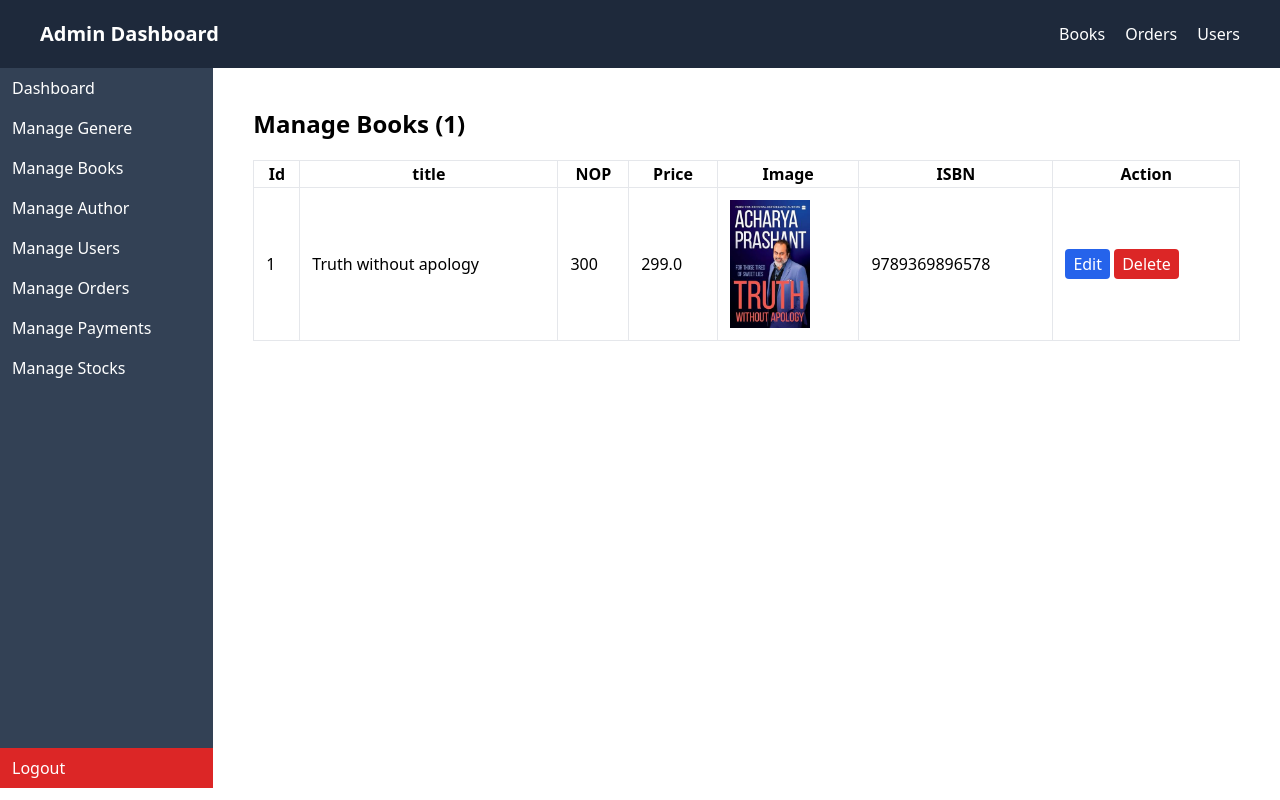
After one commit to sadique-cws/bookshop, a Django app: template bookshop/ecom/templates/admin/manage_book.html in a window 1280 px wide. The commit adds this page. Run offline with Django 5.2, Linux system fonts and the light colour scheme; the template is opened without the code that fills it: values that come from a table or form of the project are taken from there, others are empty; data comes from the database, SQL or seed files in the repository; some libraries are stand-ins or nearby versions.

Commit message:
Implement admin panel with management features for books, genres, and authors

```diff
--- a/bookshop/bookshop/urls.py
+++ b/bookshop/bookshop/urls.py
@@ -4,9 +4,17 @@ from django.urls import path
 from ecom.views import *
 from django.conf import settings
 from django.conf.urls.static import static
+from ecom.adminView import *
 
 urlpatterns = [
-    path('admin/', admin.site.urls),
+    path('superadmin/', admin.site.urls),
+    # admin pages
+    path("admin/", dashboard, name="admin_index"),
+    path("admin/genere", manageGenere, name="admin_manage_genere"),
+    path("admin/author", manageAuthor, name="admin_manage_author"),
+    path("admin/book", manageBooks, name="admin_manage_book"),
+
+    # homepage
     path("", homepage, name="homepage"),
     path("filter/", filter, name="filter"),
     path("book-view/",book_view, name="book_view")
--- /dev/null
+++ b/bookshop/ecom/templates/admin/admin_base.html
@@ -0,0 +1,40 @@
+<!DOCTYPE html>
+<html lang="en">
+<head>
+    <meta charset="UTF-8">
+    <meta name="viewport" content="width=device-width, initial-scale=1.0">
+    <title>Admin Panel | bookshop</title>
+    <script src="https://cdn.tailwindcss.com"></script>
+</head>
+<body>
+    {% include "admin/admin_header.html" %}
+
+    <div class="flex flex-1">
+        <div class="w-2/12">
+            <div class="bg-slate-700 h-[90vh] flex flex-col justify-between">
+                <div class="flex flex-col">
+                    <a href="" class="px-3 py-2 text-white hover:bg-black">Dashboard</a>
+                    <a href="{% url 'admin_manage_genere' %}" class="px-3 py-2 text-white hover:bg-black">Manage Genere</a>
+                    <a href="{% url 'admin_manage_book' %}" class="px-3 py-2 text-white hover:bg-black">Manage Books</a>
+                    <a href="{% url 'admin_manage_author' %}" class="px-3 py-2 text-white hover:bg-black">Manage Author</a>
+                    <a href="" class="px-3 py-2 text-white hover:bg-black">Manage Users</a>
+                    <a href="" class="px-3 py-2 text-white hover:bg-black">Manage Orders</a>
+                    <a href="" class="px-3 py-2 text-white hover:bg-black">Manage Payments</a>
+                    <a href="" class="px-3 py-2 text-white hover:bg-black">Manage Stocks</a>
+
+                </div>
+                <div class="flex flex-col">
+                    <a href="" class="px-3 py-2 w-full text-white hover:bg-red-900 bg-red-600">Logout</a>
+                </div>
+            </div>
+        </div>
+        <div class="w-10/12 p-10">
+            {%block content %}
+             {% endblock %}
+        </div>
+    </div>
+
+
+
+</body>
+</html>
--- /dev/null
+++ b/bookshop/ecom/templates/admin/admin_header.html
@@ -0,0 +1,8 @@
+    <div class="flex items-center space-x-4 justify-between px-10 py-5 bg-slate-800 text-white">
+        <a href="{% url 'admin_index' %}" class="text-xl font-bold">Admin Dashboard</a>
+        <nav class="space-x-4">
+            <a href="" class="">Books</a>
+            <a href="" class="">Orders</a>
+            <a href="" class="">Users</a>
+        </nav>
+    </div>
--- /dev/null
+++ b/bookshop/ecom/templates/admin/manage_book.html
@@ -0,0 +1,38 @@
+{% extends "admin/admin_base.html" %}
+
+{% block content %}
+    <div class="flex flex-1">
+        <div class="flex w-full flex-col">
+            <h2 class="space-y-3 font-semibold text-2xl ">Manage Books ({{books|length}})</h2>
+            <table class="w-full border mt-5">
+                <thead>
+                    <tr>
+                        <th class="border">Id</th>
+                        <th class="border">title</th>
+                        <th class="border">NOP</th>
+                        <th class="border">Price</th>
+                        <th class="border">Image</th>
+                        <th class="border">ISBN</th>
+                        <th class="border">Action</th>
+                    </tr>
+                </thead>
+                <tbody>
+                    {% for book in books %}
+                        <tr>
+                            <td class="border p-3">{{book.id}}</td>
+                            <td class="border p-3">{{book.title}}</td>
+                            <td class="border p-3">{{book.no_of_pages}}</td>
+                            <td class="border p-3">{{book.price}}</td>
+                            <td class="border p-3"><img src="{{book.cover_image.url}}" alt="" class="w-20"></td>
+                            <td class="border p-3">{{book.isbn}}</td>
+                            <td class="border p-3">
+                                <a href="" class="px-2 py-1 bg-blue-600 text-white rounded">Edit</a>
+                                <a href="" class="px-2 py-1 bg-red-600 text-white rounded">Delete</a>
+                            </td>
+                        </tr>
+                    {% endfor %}
+            </table>
+        </div>
+    </div>
+
+{% endblock content %}
--- a/bookshop/ecom/templates/home.html
+++ b/bookshop/ecom/templates/home.html
@@ -24,7 +24,6 @@
                         <p class="text-lg font-semibold text-purple-700 mt-2">₹{{book.price}}</p>
                     </div>
                 </div>
-
             {% endfor %}
         </div>
     </div>
```
Also changed, not shown: bookshop/ecom/adminView.py (added, +21 -0 lines), bookshop/ecom/templates/admin/dashboard.html (added, +50 -0 lines), bookshop/ecom/templates/admin/manage_author.html (added, +31 -0 lines), bookshop/ecom/templates/admin/manage_genere.html (added, +32 -0 lines).
